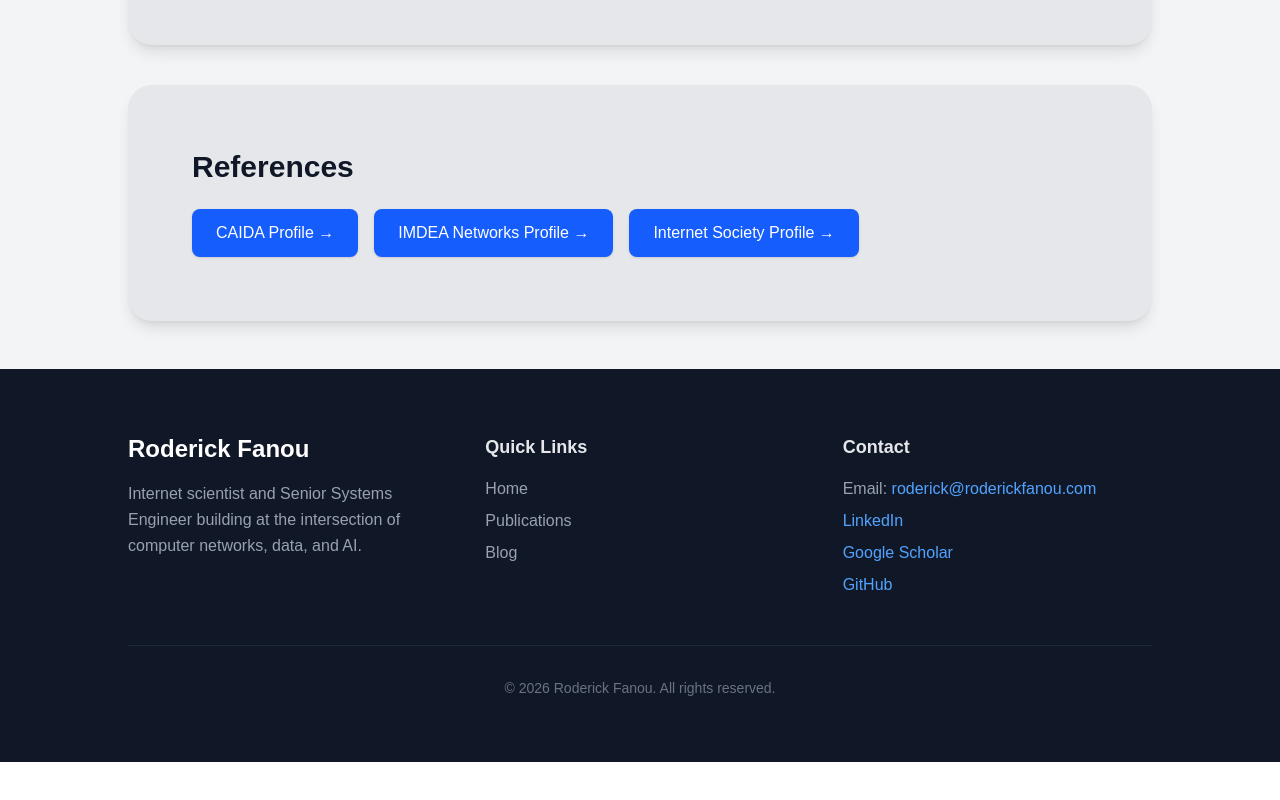
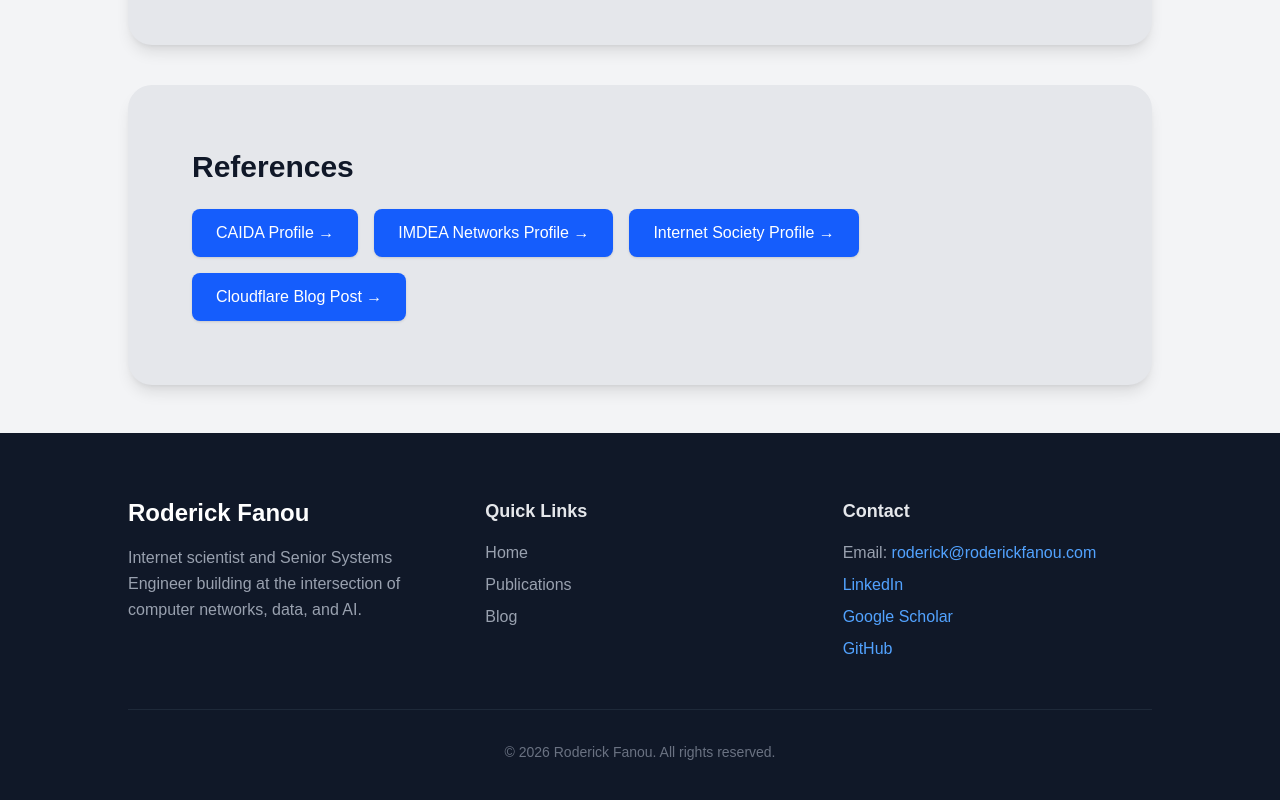
Before and after one commit to rodricfanou/rodricfanou.github.io, a Next.js app: page /publications in a window 1280 px wide. Shown: the part 2014-2814 px from the top of the page. Before the commit the page ends 2776 px from the top, so only its background shows below. Built offline with nearby package versions, Linux system fonts and the light colour scheme.

Commit message:
Add Cloudflare blog post link to references

```diff
--- a/src/app/publications/page.tsx
+++ b/src/app/publications/page.tsx
@@ -229,6 +229,14 @@ export default function Publications() {
             >
               Internet Society Profile &rarr;
             </a>
+            <a
+              href="https://blog.cloudflare.com/why-i-joined-cloudflare-and-why-im-excited-about-project-pangea/"
+              target="_blank"
+              rel="noopener noreferrer"
+              className="inline-block px-6 py-3 bg-blue-600 text-white rounded-lg text-base font-medium hover:bg-blue-700 transition-colors shadow-sm"
+            >
+              Cloudflare Blog Post &rarr;
+            </a>
           </div>
         </FadeIn>
       </section>
```
